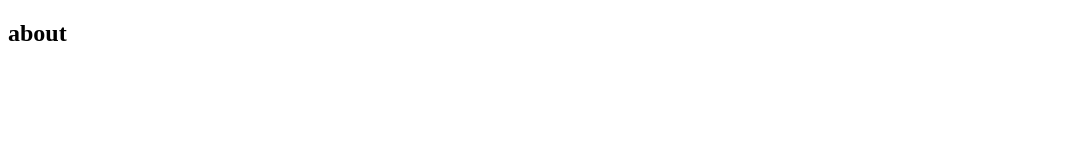
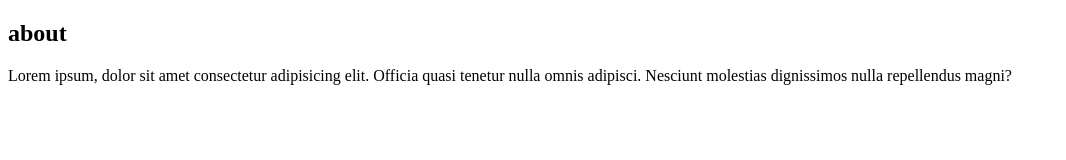
Before and after one commit to Gino0976/0306, a plain HTML site: page about.html in a window 1280 px wide. Shown: the whole page, without its empty margins (0-1066 px from the left). Drawn offline with Linux system fonts and the light colour scheme.

Commit message:
second commit

```diff
--- a/about.html
+++ b/about.html
@@ -8,5 +8,6 @@
 </head>
 <body>
     <h2>about</h2>
+    <p>Lorem ipsum, dolor sit amet consectetur adipisicing elit. Officia quasi tenetur nulla omnis adipisci. Nesciunt molestias dignissimos nulla repellendus magni?</p>
 </body>
 </html>
```
